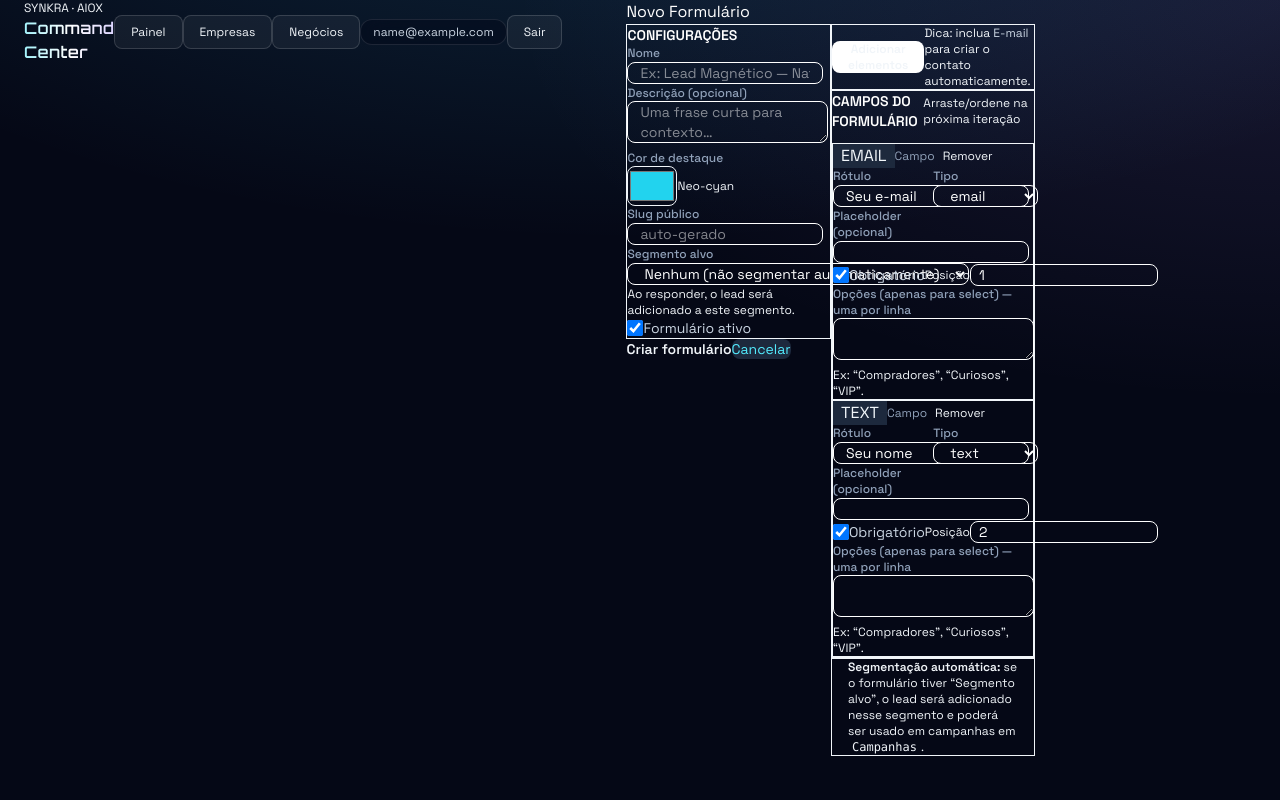
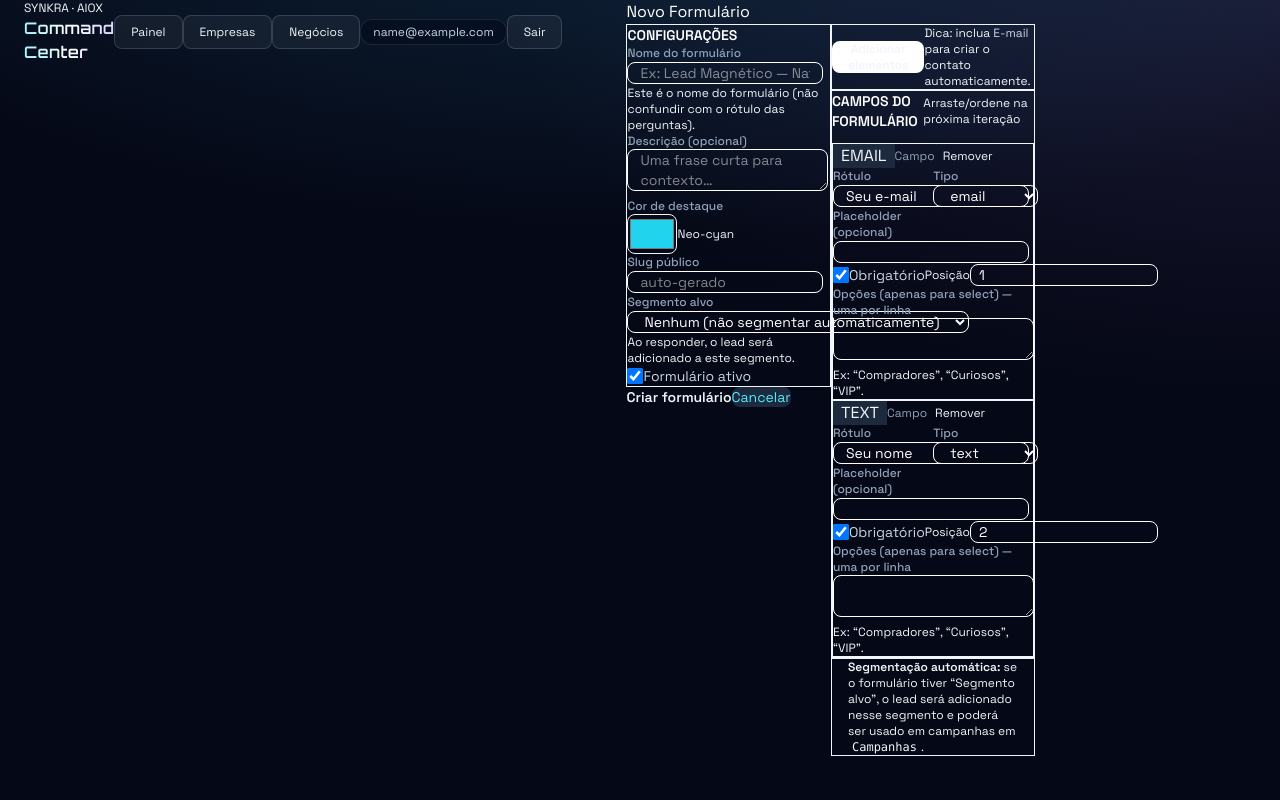
Before and after one commit to Lucasdfg07/CRM-Projeto-IA, a Rails app: page /forms/new in a window 1280 px wide. Run offline with Rails 7, Linux system fonts and the light colour scheme; the visitor is signed in with stand-in values (Sample User, id 1); data that the repository does not hold is empty; style sheets or scripts are compiled from the project's sources; parts of the project's set-up code (start-up, migrations or seed data) failed here and were passed over; some libraries are stand-ins or nearby versions.

Commit message:
fix(forms): clarify form name and translate validation labels
Made-with: Cursor

```diff
--- a/app/views/forms/_form.html.erb
+++ b/app/views/forms/_form.html.erb
@@ -10,8 +10,9 @@
         <h2 class="font-semibold text-white text-sm uppercase tracking-wider">Configurações</h2>
 
         <div>
-          <%= f.label :name, "Nome", class: "block text-xs font-medium text-slate-400 mb-1" %>
+          <%= f.label :name, "Nome do formulário", class: "block text-xs font-medium text-slate-400 mb-1" %>
           <%= f.text_field :name, placeholder: "Ex: Lead Magnético — Natal 2026", class: "w-full bg-slate-950 border border-slate-700 rounded-lg px-3 py-2 text-white text-sm placeholder-slate-600 focus:outline-none focus:ring-2 focus:ring-cyan-400" %>
+          <p class="text-xs text-slate-600 mt-1">Este é o nome do formulário (não confundir com o rótulo das perguntas).</p>
         </div>
 
         <div>
--- a/config/locales/pt-BR.yml
+++ b/config/locales/pt-BR.yml
@@ -68,6 +68,20 @@ pt-BR:
         sector: Setor
         website: Site
         notes: Observações
+      form:
+        name: "Nome do formulário"
+        description: Descrição
+        slug: Slug
+        accent_color: "Cor de destaque"
+        target_segment_id: "Segmento alvo"
+        enabled: Ativo
+      form_field:
+        label: Pergunta
+        field_type: Tipo
+        required: Obrigatório
+        position: Posição
+        placeholder: Placeholder
+        options: Opções
       contact:
         first_name: Nome
         last_name: Sobrenome
```
